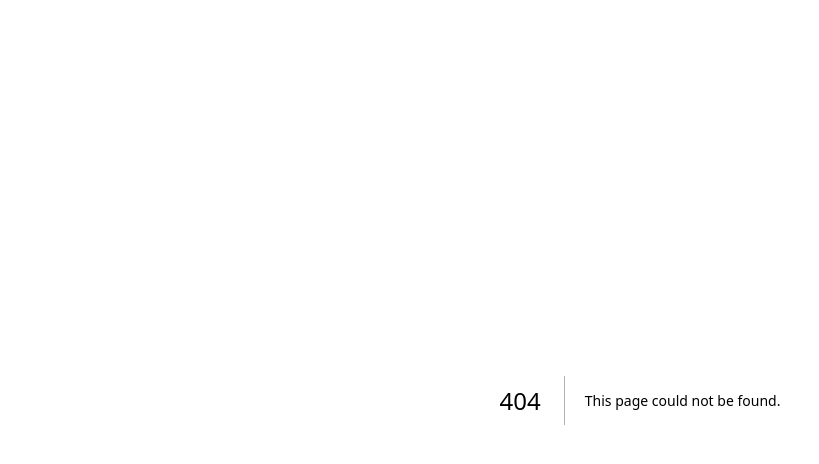
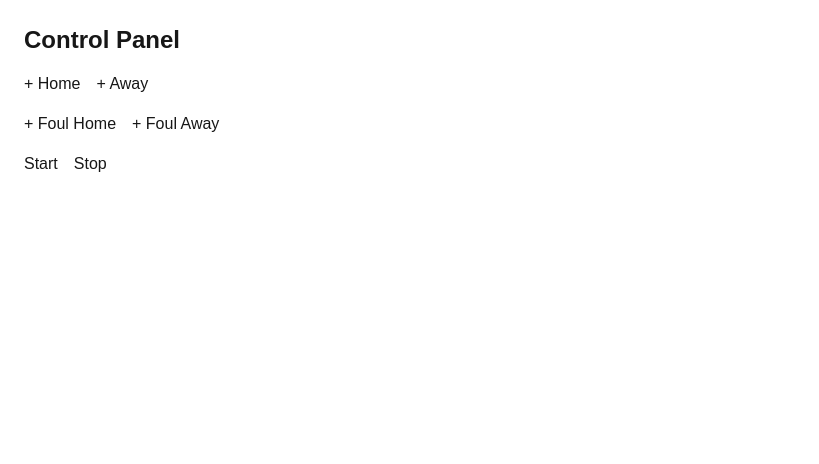
Before and after one commit to MaxTorras/futsal-scoreboard, a Next.js app: page /control in a window 1280 px wide. Before the commit this address had no page. Shown: the top 464 px of the page, without its empty margins (0-819 px from the left). Built offline with nearby package versions, Linux system fonts and the light colour scheme.

Commit message:
Initial Commit - futsal scoreboard

```diff
--- /dev/null
+++ b/app/control/page.tsx
@@ -0,0 +1,37 @@
+"use client";
+
+import { db } from "@/lib/firebase";
+import { doc, updateDoc, increment } from "firebase/firestore";
+
+const ref = doc(db, "scoreboard", "main");
+
+export default function Control() {
+  const update = async (field: string, value: any) => {
+    await updateDoc(ref, { [field]: value });
+  };
+
+  const add = async (field: string) => {
+    await updateDoc(ref, { [field]: increment(1) });
+  };
+
+  return (
+    <div className="p-6 space-y-4">
+      <h1 className="text-2xl font-bold">Control Panel</h1>
+
+      <div className="flex gap-4">
+        <button onClick={() => add("homeScore")}>+ Home</button>
+        <button onClick={() => add("awayScore")}>+ Away</button>
+      </div>
+
+      <div className="flex gap-4">
+        <button onClick={() => add("homeFouls")}>+ Foul Home</button>
+        <button onClick={() => add("awayFouls")}>+ Foul Away</button>
+      </div>
+
+      <div className="flex gap-4">
+        <button onClick={() => update("isRunning", true)}>Start</button>
+        <button onClick={() => update("isRunning", false)}>Stop</button>
+      </div>
+    </div>
+  );
+}
--- /dev/null
+++ b/app/overlay/page.tsx
@@ -0,0 +1,34 @@
+"use client";
+
+import { db } from "@/lib/firebase";
+import { doc, onSnapshot } from "firebase/firestore";
+import { useEffect, useState } from "react";
+
+export default function Overlay() {
+  const [data, setData] = useState<any>(null);
+
+  useEffect(() => {
+    const unsub = onSnapshot(doc(db, "scoreboard", "main"), (doc) => {
+      setData(doc.data());
+    });
+    return () => unsub();
+  }, []);
+
+  if (!data) return null;
+
+  return (
+    <div className="w-screen h-screen flex items-end justify-center bg-transparent">
+      <div className="bg-black text-white px-8 py-4 flex gap-10 text-2xl rounded-xl">
+        <div>HOME {data.homeScore}</div>
+        <div>{formatTime(data.time)}</div>
+        <div>{data.awayScore} AWAY</div>
+      </div>
+    </div>
+  );
+}
+
+function formatTime(sec: number) {
+  const m = Math.floor(sec / 60);
+  const s = sec % 60;
+  return `${m}:${s.toString().padStart(2, "0")}`;
+}
--- /dev/null
+++ b/lib/firebase.ts
@@ -0,0 +1,12 @@
+// lib\firebase.ts
+import { initializeApp } from "firebase/app";
+import { getFirestore } from "firebase/firestore";
+
+const firebaseConfig = {
+  apiKey: "AIzaSyCeK1Rdv9JoEz1Y1ARUp_yQU0Wa-vwzntc",
+  authDomain: "futsalscoreboardinter.firebaseapp.com",
+  projectId: "futsalscoreboardinter",
+};
+
+const app = initializeApp(firebaseConfig);
+export const db = getFirestore(app);
--- a/package.json
+++ b/package.json
@@ -9,6 +9,7 @@
     "lint": "eslint"
   },
   "dependencies": {
+    "firebase": "^12.12.0",
     "next": "16.2.4",
     "react": "19.2.4",
     "react-dom": "19.2.4"
```
Also changed, not shown: 1 other file (tests, documents, lock files or other folders).
